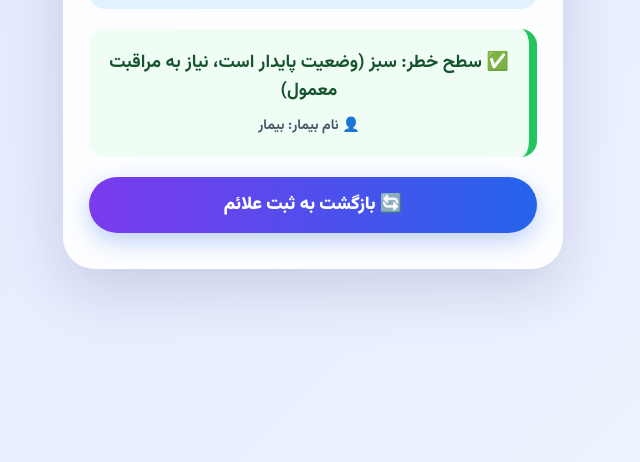
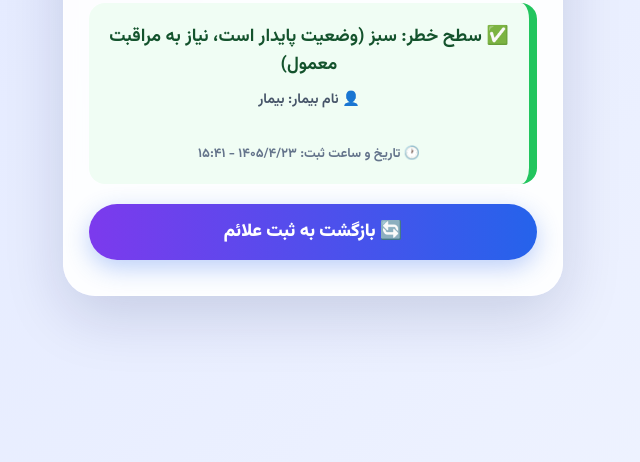
Before and after one commit to rezasdz17-art/TriageProject, a plain HTML site: page result.html in a window 1280 px wide. Shown: the part 338-800 px from the top of the page, without its empty margins (327-967 px from the left). Drawn offline with Linux system fonts and the light colour scheme.

Commit message:
Update result.html

```diff
--- a/result.html
+++ b/result.html
@@ -37,7 +37,7 @@
                 document.getElementById('userNameDisplay').textContent = 'بیمار (ثبت‌نام نشده)';
             }
 
-            // گرفتن اطلاعات از URL (با اسم‌های انگلیسی جدید)
+            // گرفتن اطلاعات از URL
             const params = new URLSearchParams(window.location.search);
             const temp = parseFloat(params.get('temp')) || 0;
             const fever = params.get('fever');
@@ -51,7 +51,7 @@
             let level = 'green';
             let message = '';
 
-            // ---- منطق تشخیص (همان قبلی) ----
+            // ---- منطق تشخیص ----
             if (temp >= 39 || dyspnea === 'yes' || (fever === 'yes' && temp >= 38)) {
                 level = 'red';
                 message = '🚨 سطح خطر: قرمز (نیاز به اقدام فوری پزشکی!)';
@@ -63,6 +63,17 @@
                 message = '✅ سطح خطر: سبز (وضعیت پایدار است، نیاز به مراقبت معمول)';
             }
 
+            // ---- دریافت تاریخ و ساعت ایران (بدون ثانیه) ----
+            const now = new Date();
+            const persianDate = now.toLocaleDateString('fa-IR', {
+                timeZone: 'Asia/Tehran'
+            });
+            const persianTime = now.toLocaleTimeString('fa-IR', {
+                hour: '2-digit',
+                minute: '2-digit',
+                timeZone: 'Asia/Tehran'
+            });
+
             // نمایش نتیجه با رنگ مناسب
             resultDiv.className = level === 'red' ? 'danger' : (level === 'orange' ? 'warning' : 'success');
             resultDiv.innerHTML = message;
@@ -70,6 +81,9 @@
             // اضافه کردن نام بیمار
             const name = localStorage.getItem('userName') || 'بیمار';
             resultDiv.innerHTML += `<br><small style="font-size:14px; color:#475569; display:block; margin-top:10px;">👤 نام بیمار: ${name}</small>`;
+
+            // اضافه کردن تاریخ و ساعت ایران
+            resultDiv.innerHTML += `<br><small style="font-size:13px; color:#64748b; display:block; margin-top:5px;">🕐 تاریخ و ساعت ثبت: ${persianDate} - ${persianTime}</small>`;
         };
     </script>
 </body>
```
